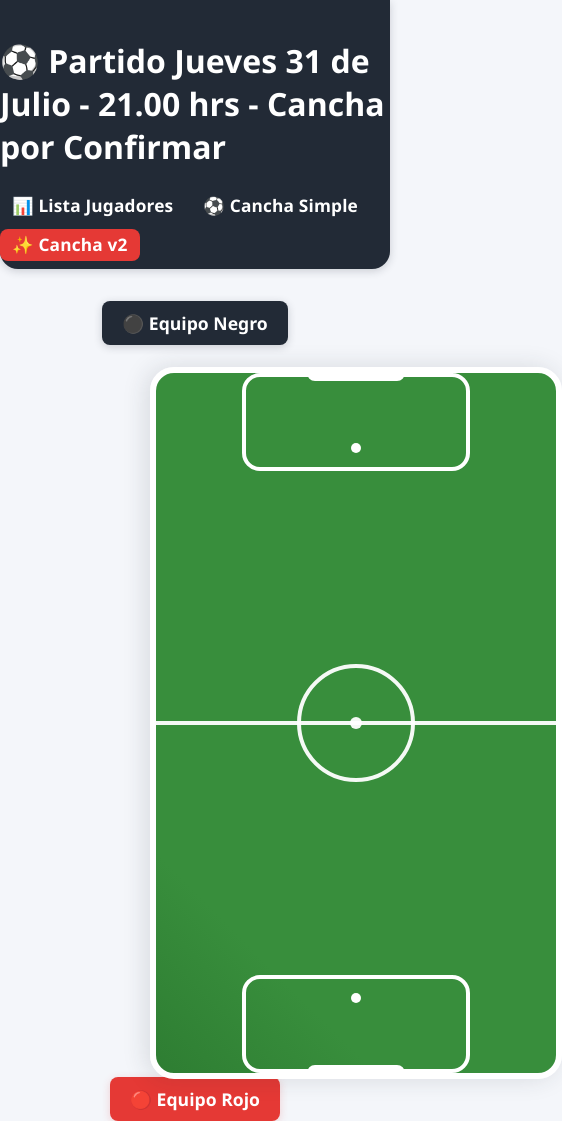
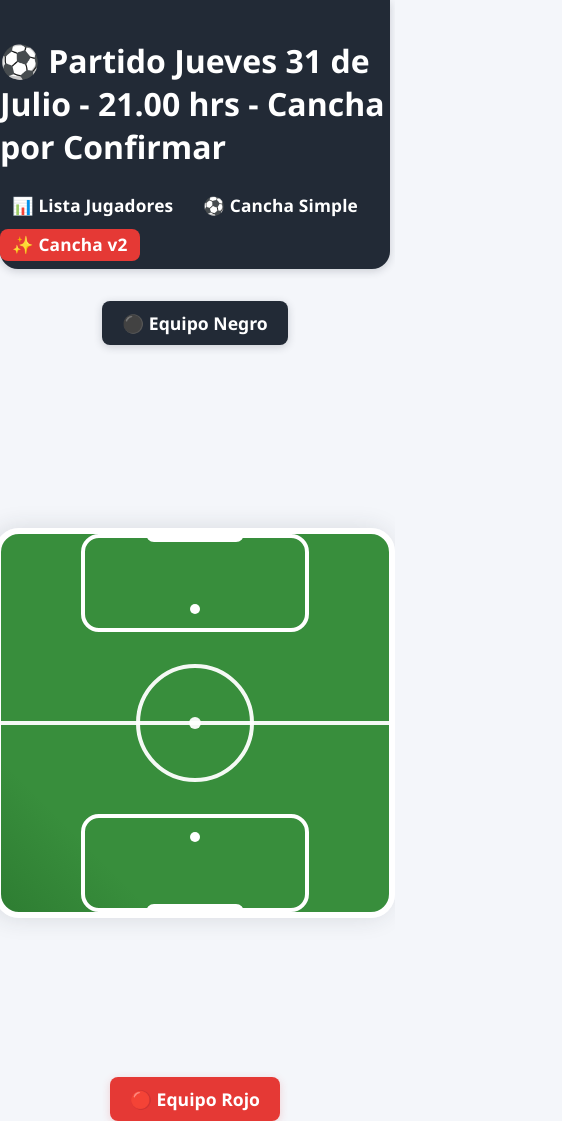
Before and after one commit to Camiiloh/talaganchester-united, a website built with Vite: page cancha-v2.html in a window 390 px wide. Shown: the whole page, 562 px wide, since content can reach past the window. Built offline with nearby package versions, Linux system fonts and the light colour scheme.

Commit message:
fix alineacion

```diff
--- a/cancha-v2.css
+++ b/cancha-v2.css
@@ -1,3 +1,23 @@
+@media (max-width: 600px) {
+  .field-container {
+    width: 100vw;
+    margin-left: 0;
+    margin-right: 0;
+    padding-left: 0;
+    padding-right: 0;
+    box-sizing: border-box;
+    justify-content: center;
+    align-items: center;
+  }
+  .soccer-field-v2 {
+    width: 100vw;
+    max-width: 100vw;
+    margin-left: 0;
+    margin-right: 0;
+    box-sizing: border-box;
+    display: block;
+  }
+}
 /* --- LIMPIEZA Y SIMPLIFICACIÓN PARA ROTACIÓN Y RESPONSIVIDAD --- */
 .soccer-field-v2 {
   position: relative;
```
